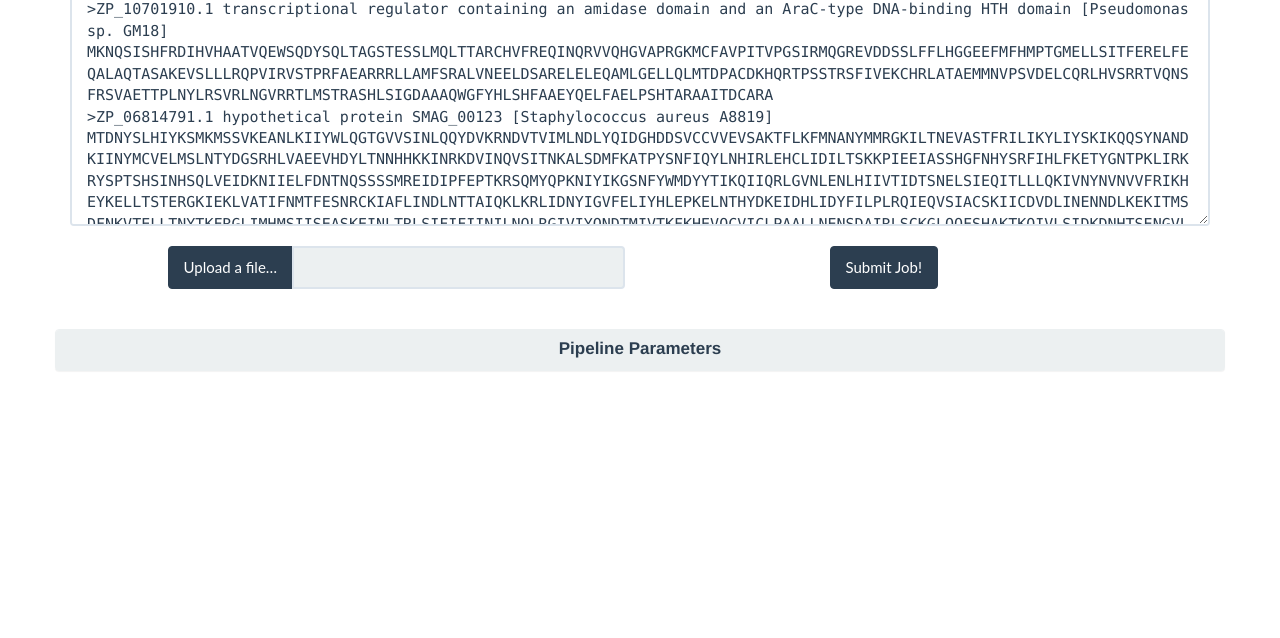
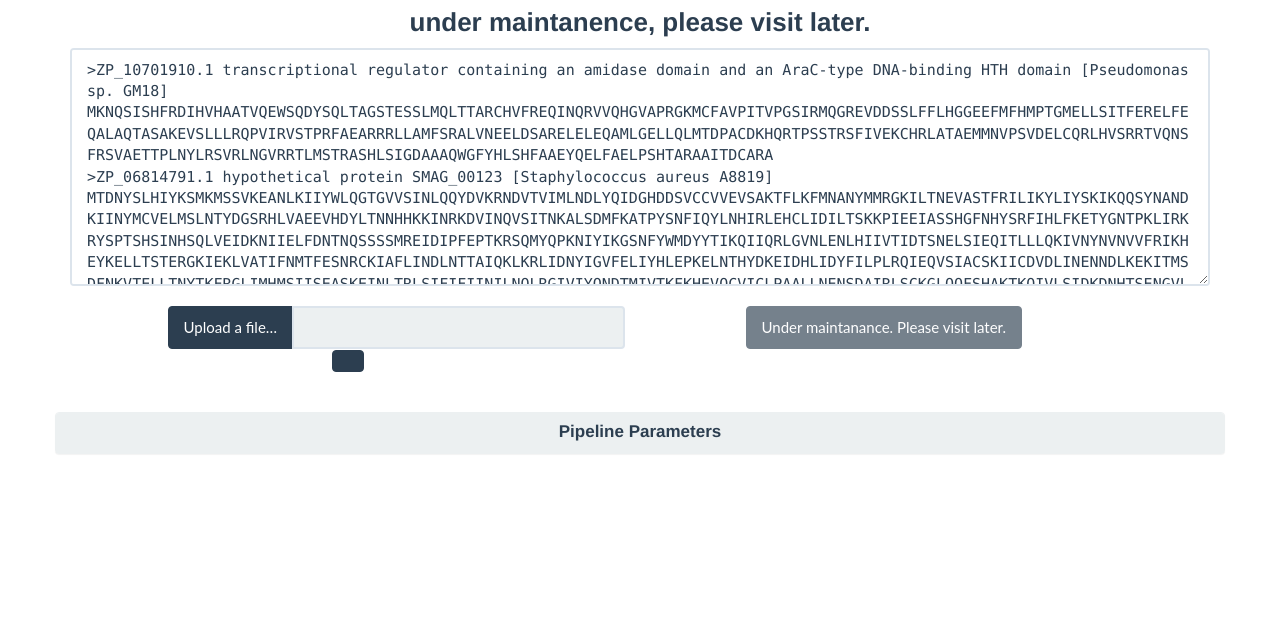
Before and after one commit to adebali/cdvistapp, a website: page app/static/index.html in a window 1280 px wide. Shown: the part 462-1100 px from the top of the page. Drawn offline with nearby package versions, Linux system fonts and the light colour scheme; files that its build step writes are made by us from their sources; files whose address does not match are found by name.

Commit message:
maintanence

```diff
--- a/app/static/index.html
+++ b/app/static/index.html
@@ -120,6 +120,13 @@
 
                     <img class="wrap" src="/static/img/logo.png" style="width:60%"></img>
                 </div>
+                <div class="row text-center">
+                    <div class="col-lg-12 text-center">
+                        <h3>Under maintanence, please visit later.</h3>
+                    </div>
+
+
+                </div>
                 <div class="row">
                     <div class="col-lg-12 form-group">
                         <form name="blast" method="post" enctype="multipart/form-data">
@@ -155,10 +162,17 @@ MAFLIILITCFVIILATSQPCQTPDDFVAATSPGHIIIGGLFAIHEKMLSSEDSPRRPQIQECVGFEISVFLQTLAMIHS
                                 <div class="col-lg-5">
                                     <!-- <button class="btn btn-primary" id="Submit" name="Submit" value="Submit Job!">Submit Job!</button> -->
                                     <button
+                                    class="btn btn-primary g-recaptcha" disabled>
+                                    Under maintanance. Please visit later.
+                                    </button>
+                                </div>
+                                <div class="col-lg-6">
+                                    <!-- <button class="btn btn-primary" id="Submit" name="Submit" value="Submit Job!">Submit Job!</button> -->
+                                    <button
                                     class="btn btn-primary g-recaptcha"
                                     data-sitekey="6LcxuTUUAAAAAGzkLtijywyN64xAZj-I1rqgZcpc"
                                     data-callback="YourOnSubmitFn">
-                                    Submit Job!
+
                                     </button>
                                 </div>
 
```
